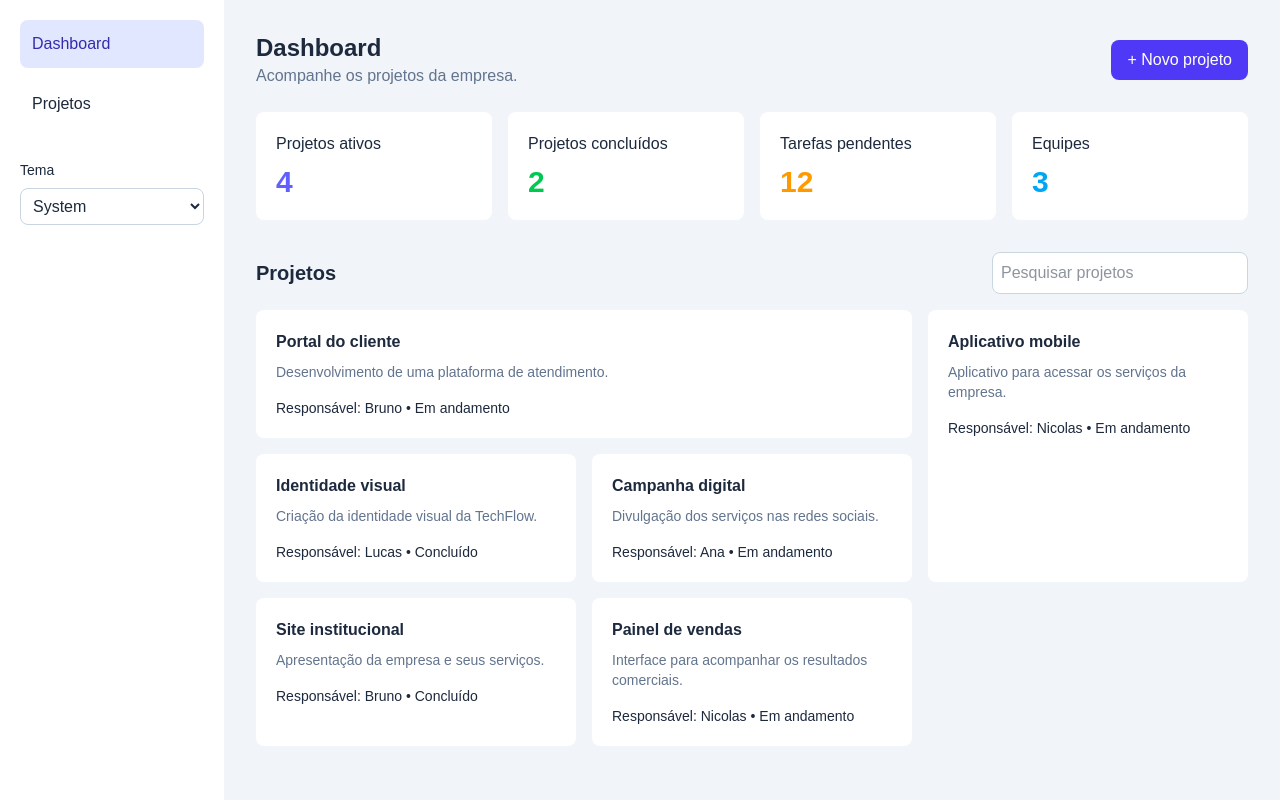
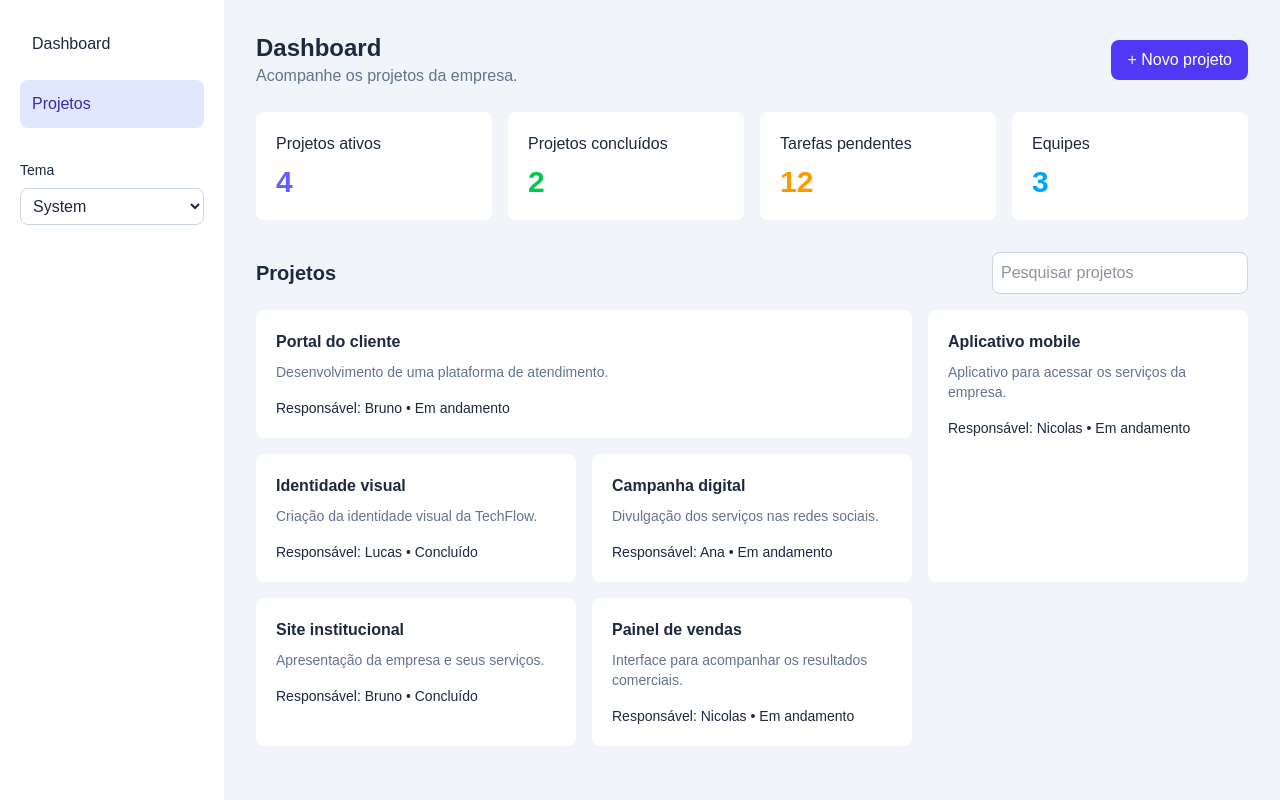
Before and after one commit to br330a/CP5-FRONT, a website built with Vite: page index.html in a window 1280 px wide. Both pictures are taken after a click on the link "Projetos". Shown: the part 72-872 px from the top of the page. Built offline with nearby package versions, Linux system fonts and the light colour scheme.

Commit message:
fix: atualiza destaque do menu selecionado

```diff
--- a/index.html
+++ b/index.html
@@ -48,11 +48,11 @@
             class="fixed inset-y-16 left-0 z-10 hidden w-56 shrink-0 bg-white p-5 shadow-lg dark:bg-slate-900 lg:static lg:block lg:shadow-none">
             <nav class="flex flex-col gap-3">
                 <a href="#dashboard"
-                    class="rounded-lg bg-indigo-100 p-3 text-indigo-800 transition hover:bg-indigo-200">
+                    class="rounded-lg p-3 transition bg-indigo-100 text-indigo-800 dark:bg-white dark:text-slate-900">
                     Dashboard
                 </a>
 
-                <a href="#projetos" class="rounded-lg p-3 transition hover:bg-slate-100 dark:hover:bg-slate-800">
+                <a href="#projetos" class="rounded-lg p-3 transition">
                     Projetos
                 </a>
             </nav>
--- a/js/app.js
+++ b/js/app.js
@@ -147,3 +147,20 @@ pesquisa.addEventListener("input", function () {
         projeto.classList.toggle("hidden", !texto.includes(termo));
     });
 });
+
+// Destaque do menu selecionado
+
+const linksMenu = document.querySelectorAll("#sidebar nav a");
+
+linksMenu.forEach(function (link) {
+    link.addEventListener("click", function () {
+        linksMenu.forEach(function (item) {
+            const selecionado = item === link;
+
+            item.classList.toggle("bg-indigo-100", selecionado);
+            item.classList.toggle("text-indigo-800", selecionado);
+            item.classList.toggle("dark:bg-white", selecionado);
+            item.classList.toggle("dark:text-slate-900", selecionado);
+        });
+    });
+});
```
